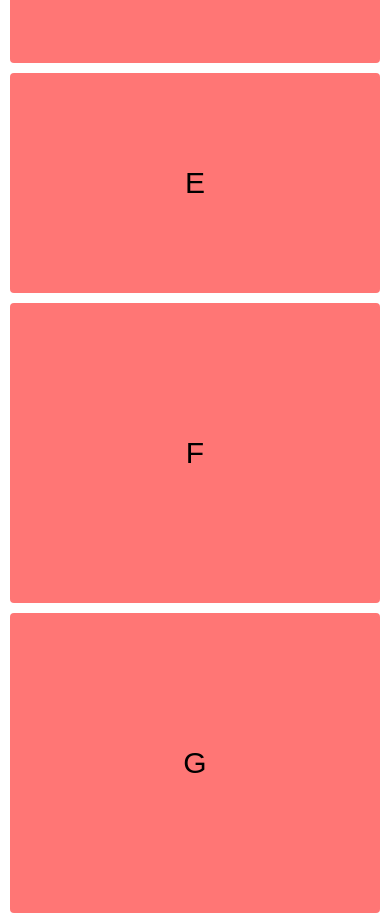
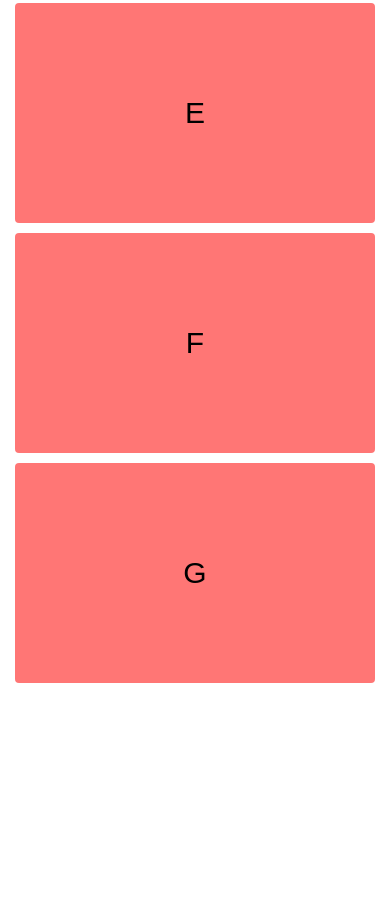
Before and after one commit to codeCampWithSifat/Coding-Rider-Dom-Project, a plain HTML site: page responsive-flex-box/Flex-box-2/sifat.html in a window 390 px wide. Shown: the part 937-1860 px from the top of the page. After the commit the page ends 1635 px from the top, so only its background shows below. Drawn offline with Linux system fonts and the light colour scheme.

Commit message:
flex box 2 are done

```diff
--- a/responsive-flex-box/Flex-box-2/index.html
+++ b/responsive-flex-box/Flex-box-2/sifat.html
@@ -4,7 +4,7 @@
     <meta charset="UTF-8" />
     <meta name="viewport" content="width=device-width, initial-scale=1.0" />
     <title>Document</title>
-    <link rel="stylesheet" href="./style.css" />
+    <link rel="stylesheet" href="./styles.css" />
   </head>
   <body>
     <div class="container">
@@ -20,7 +20,6 @@
           <div class="item3">E</div>
           <div class="item4">F</div>
         </div>
-
         <div class="content2">
           <div class="item5">G</div>
         </div>
--- a/responsive-flex-box/Flex-box-2/style.css
+++ b/responsive-flex-box/Flex-box-2/styles.css
@@ -4,29 +4,22 @@
   box-sizing: border-box;
 }
 
-body {
+.container {
+  margin: 0 auto;
+  padding: 15px;
+  max-width: 1000px;
+  min-height: 100vh;
   display: flex;
-  justify-content: center;
-  align-items: center;
-  min-height: 100vh;
-}
-
-.container {
-  max-width: 1000px;
-  display: flex;
-  justify-content: space-between;
   flex-direction: column;
-  flex: 1;
-  padding: 10px;
-  gap: 10px;
+  gap: 15px;
 }
 
 .content,
 .subContainer {
   display: flex;
-  justify-content: space-between;
   flex-wrap: wrap;
   flex: 1;
+  justify-content: space-between;
   gap: 10px;
 }
 
@@ -52,15 +45,13 @@ body {
 
 .content1 {
   display: flex;
-  justify-content: cneter;
+  justify-content: center;
   flex-wrap: wrap;
   flex: 3;
   gap: 10px;
 }
-
 .content2 {
   display: flex;
-  flex-wrap: wrap;
   flex: 1;
 }
 
@@ -77,10 +68,6 @@ body {
   .content1 {
     flex: 100%;
   }
-
-  .item5 {
-    min-height: 300px !important;
-  }
 }
 
 @media screen and (max-width: 600px) {
@@ -88,9 +75,4 @@ body {
   .item3 {
     flex: 100%;
   }
-
-  .item2,
-  .item4 {
-    min-height: 300px !important;
-  }
 }
```
